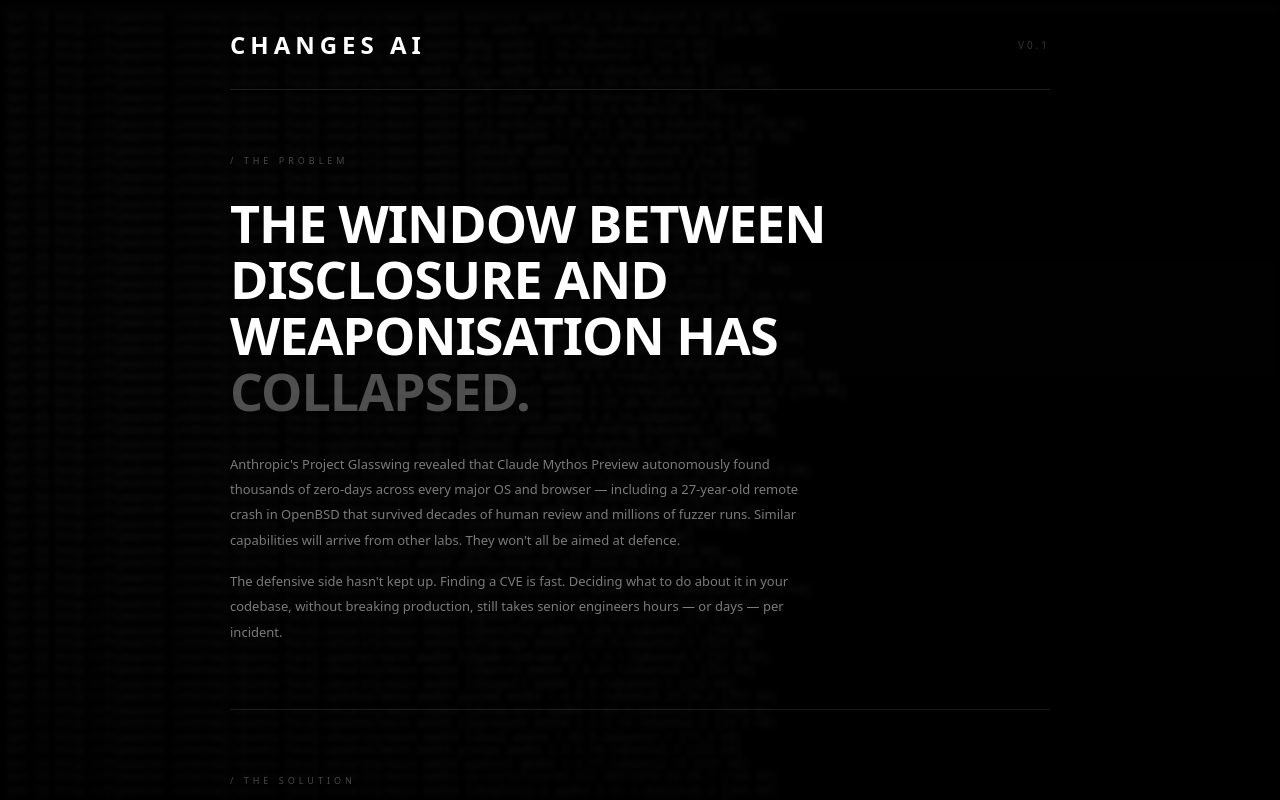
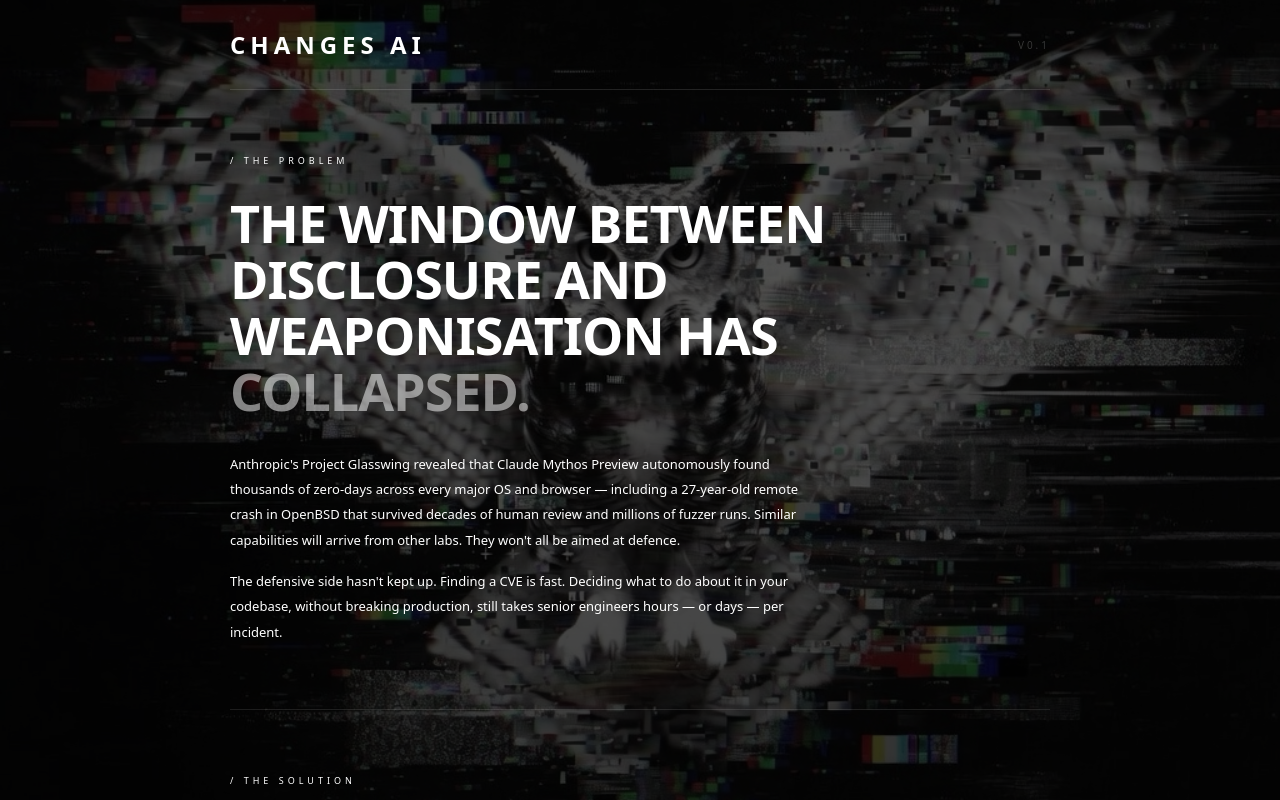
Before and after one commit to pzanna/changes-ai-website, a plain HTML site: page index.html in a window 1280 px wide. Shown: the top 800 px of the page. Drawn offline with Linux system fonts and the light colour scheme.

Commit message:
Use owl background and tweak styles
Add owl assets and update visual styles: images/owl.jpg and images/owl_base.pxd were added. style.css now uses the new owl.jpg as the page background (centered), increases background opacity, reduces grayscale, and adds a fade-in animation. The overlay gradient opacities were lightened, and many semi-transparent text colors were replaced with solid or higher-contrast white values for improved legibility. Minor CSS cleanup (removed a comment line) included.

```diff
--- a/style.css
+++ b/style.css
@@ -12,21 +12,22 @@
 .bg-texture {
   position: fixed;
   inset: 0;
-  background-image: url('images/background.jpg');
+  background-image: url('images/owl.jpg');
   background-size: cover;
-  background-position: top left;
-  opacity: 0.2;
+  background-position: center;
+  opacity: 0.5;
   z-index: 0;
-  filter: grayscale(100%) blur(2px);
+  filter: grayscale(40%);
+  animation: owl-fade-in 2s ease-out forwards;
 }
 
 .bg-overlay {
   position: fixed;
   inset: 0;
   background: linear-gradient(to bottom,
-    rgba(0,0,0,0.75) 0%,
-    rgba(0,0,0,0.65) 40%,
-    rgba(0,0,0,0.80) 100%);
+    rgba(0,0,0,0.45) 0%,
+    rgba(0,0,0,0.35) 40%,
+    rgba(0,0,0,0.50) 100%);
   z-index: 1;
 }
 
@@ -72,7 +73,7 @@
   font-size: 9px;
   letter-spacing: 4px;
   text-transform: uppercase;
-  color: rgba(255,255,255,0.28);
+  color: #fff;
   margin-bottom: 28px;
 }
 
@@ -90,13 +91,13 @@
 
 .problem h1 em {
   font-style: normal;
-  color: rgba(255,255,255,0.3);
+  color: rgba(255,255,255,0.5);
 }
 
 .problem p {
   font-size: 13px;
   line-height: 1.95;
-  color: rgba(255,255,255,0.48);
+  color: #fff;
   max-width: 600px;
 }
 
@@ -119,7 +120,7 @@
 .solution p {
   font-size: 13px;
   line-height: 1.95;
-  color: rgba(255,255,255,0.48);
+  color: #fff;
   max-width: 600px;
 }
 
@@ -129,7 +130,7 @@
   border-left: 2px solid rgba(255,255,255,0.18);
   font-size: 11px;
   line-height: 1.8;
-  color: rgba(255,255,255,0.28);
+  color: #fff;
   font-style: italic;
   max-width: 560px;
 }
@@ -170,7 +171,7 @@
 
 .step-desc {
   font-size: 11px;
-  color: rgba(255,255,255,0.32);
+  color: #fff;
   line-height: 1.6;
 }
 
@@ -281,7 +282,6 @@
   align-items: center;
 }
 
-/* ── FOOTER ── */
 footer {
   padding: 28px 0;
   display: flex;
```
Also changed, not shown: images/owl.jpg (added), 1 other file.
